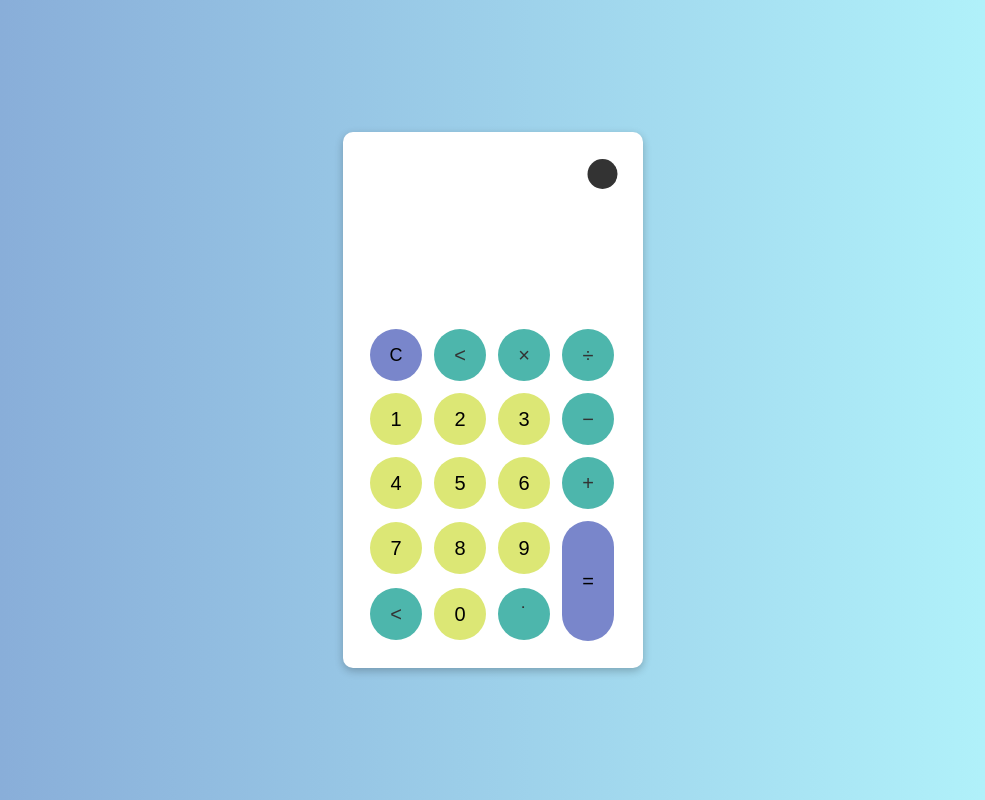
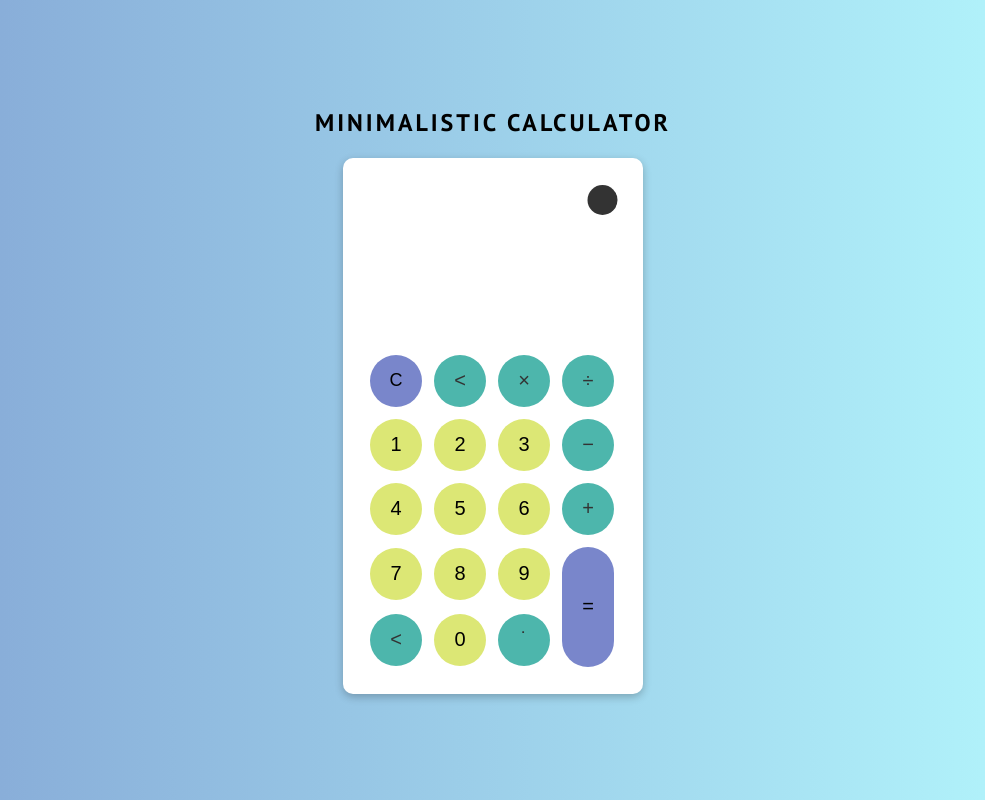
Before and after one commit to Pratitb/calclightdark, a plain HTML site: page index.html in a window 1280 px wide. Shown: the whole page, without its empty margins (147-1132 px from the left). Drawn offline with Linux system fonts and the light colour scheme.

Commit message:
heading addition

```diff
--- a/index.html
+++ b/index.html
@@ -12,6 +12,7 @@
 </head>
 <body>
     <div class="container">
+        <h1 class="cal_head">Minimalistic Calculator</h1>
         <div class="calculator">
             <!-- dark light theme button -->
             <div class="theme_toggler">
--- a/main.css
+++ b/main.css
@@ -12,8 +12,17 @@ body{
     min-height: 100vh;
     padding: 0 10px;
     display: flex;
+    flex-direction: column;
     justify-content: center;
     align-items: center;
+}
+.cal_head{
+    font-size: 24px;
+    letter-spacing: 3px;
+    margin: 0 0 20px;
+    text-align: center;
+    text-transform: uppercase;
+
 }
 .calculator{
     width: 100%;
```
